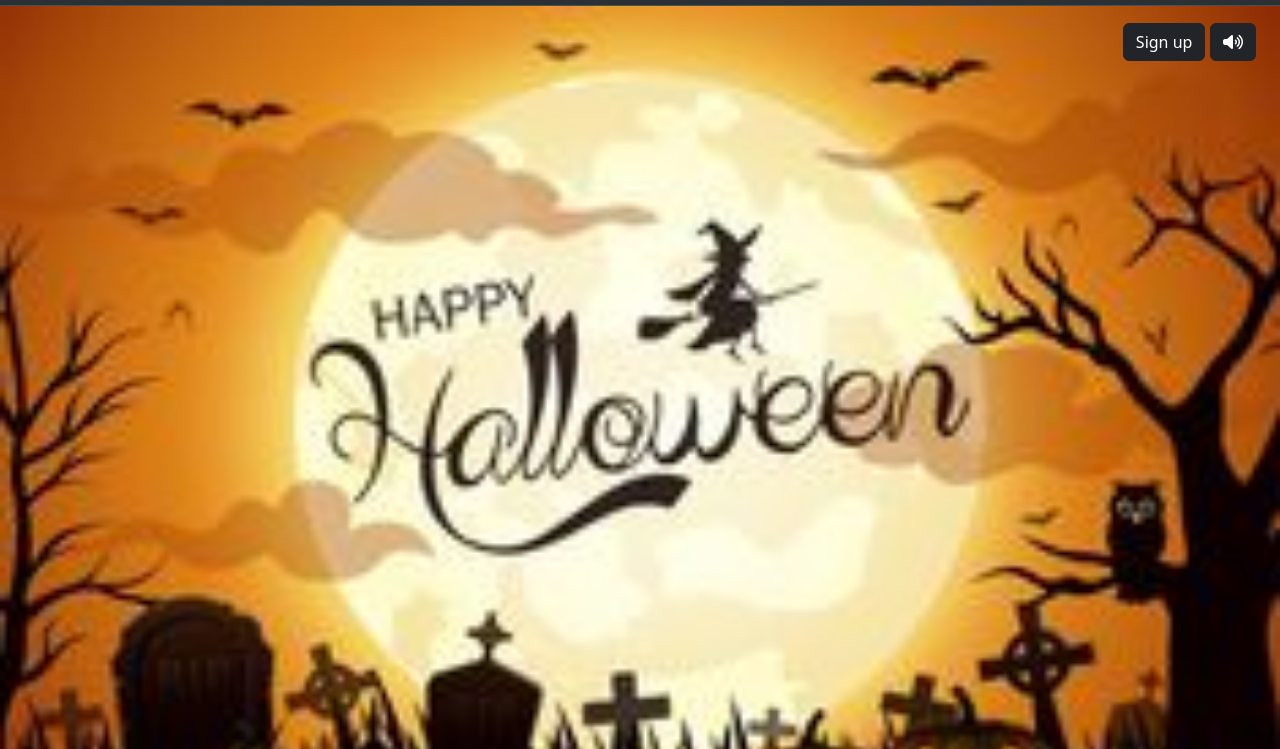
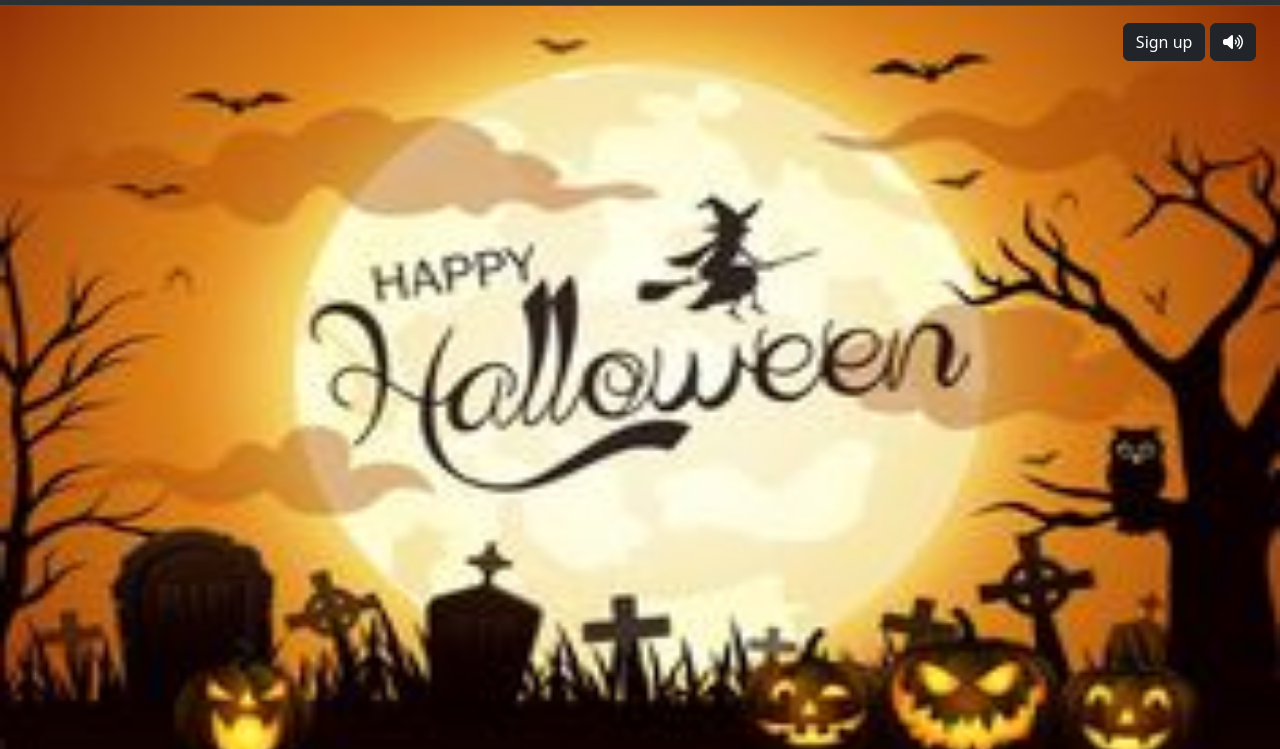
Before and after one commit to Binh05/2311COMP180205-TKWEB-49.01.104.012, a plain HTML site: page hlw.html in a window 1280 px wide. Shown: the part 51-800 px from the top of the page. Drawn offline with nearby package versions, Linux system fonts and the light colour scheme.

Commit message:
Update hlw.css

```diff
--- a/hlw.css
+++ b/hlw.css
@@ -16,10 +16,10 @@ body {
 content {
     position: relative;
 }
-
-
-
-
+.carousel-item img {
+    height: 100vh;
+   /* object-fit: cover;*/
+}
 .list-group-item a {
     text-decoration: none;
     color: inherit;
```
